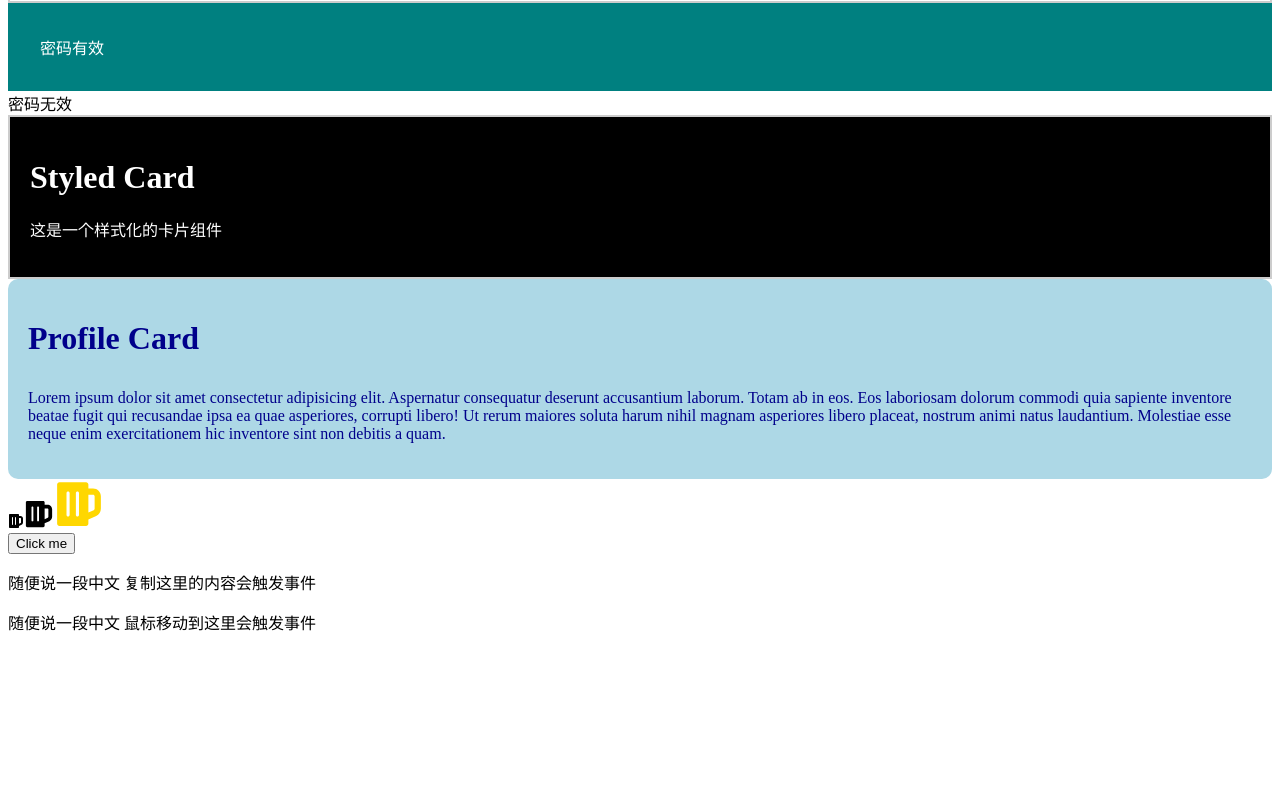
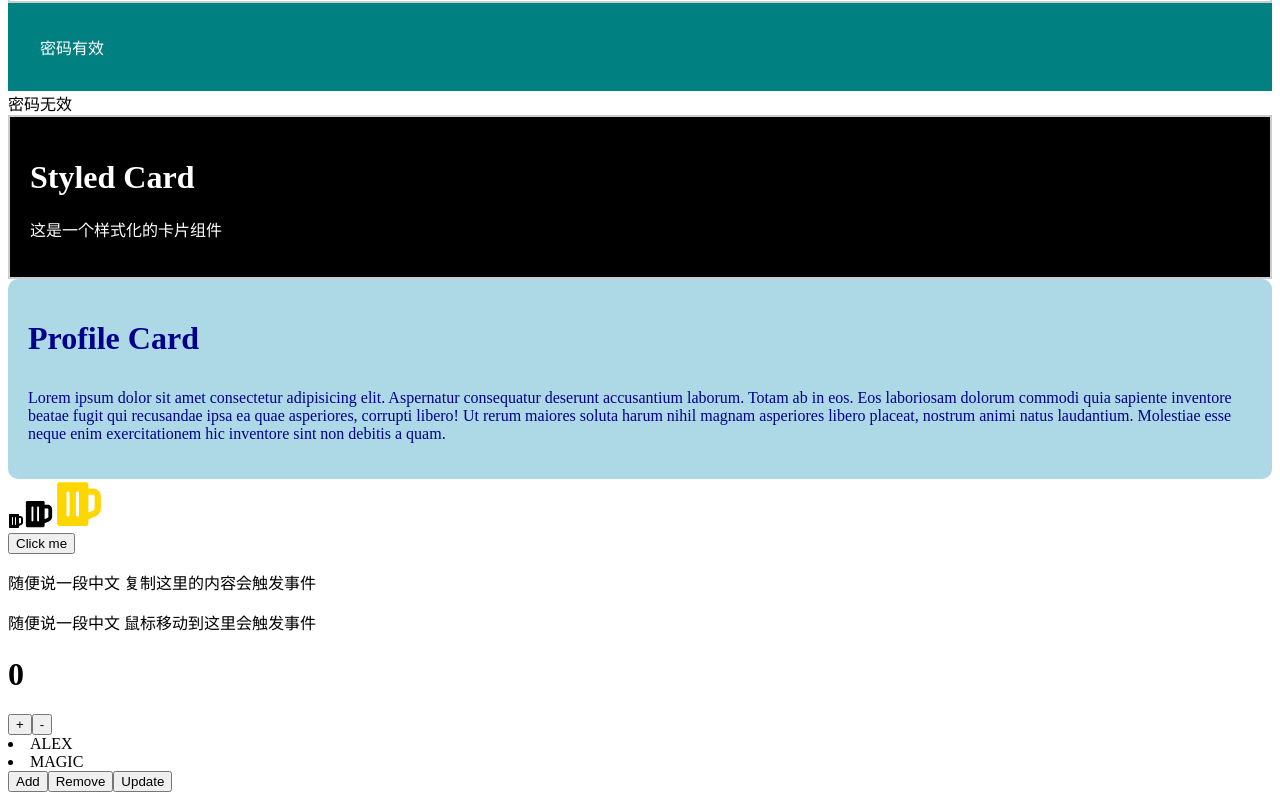
Before and after one commit to magiclz233/react-learn-examples, a React (Vite) app: page / in a window 1280 px wide. Shown: the part 691-1491 px from the top of the page. Before the commit the page ends 1341 px from the top, so only its background shows below. Built offline with nearby package versions, Linux system fonts and the light colour scheme.

Commit message:
feat(组件): 添加BaseCount和UpdateArrays组件
新增两个React功能组件：
- BaseCount实现基础计数器功能
- UpdateArrays演示数组状态操作

```diff
--- a/src/App.jsx
+++ b/src/App.jsx
@@ -18,6 +18,8 @@ import StyledCard from "./components/example6/StyledCard";
 import ProfileCard from "./components/example6/ProfileCard";
 import IconComponent from "./components/example6/IconComponent";
 import OnClick from "./components/example6/OnClick";
+import BaseCount from "./components/example7/BaseCount";
+import UpdateArrays from "./components/example7/UpdateArrays";
 
 const App = () => {
   return (
@@ -44,6 +46,8 @@ const App = () => {
       <ProfileCard />
       <IconComponent />
       <OnClick />
+      <BaseCount/>
+      <UpdateArrays/>
     </>
   );
 }
--- /dev/null
+++ b/src/components/example7/BaseCount.jsx
@@ -0,0 +1,18 @@
+import { useState } from 'react';
+
+const BaseCount = () => {
+    const [count, setCount] = useState(0);
+
+    const increment = () => setCount(count + 1);
+    const decrement = () => setCount(count - 1);
+
+    return (
+        <div>
+            <h1>{ count }</h1>
+            <button onClick={increment}>+</button>
+            <button onClick={decrement}>-</button>
+        </div>
+    );
+};
+
+export default BaseCount;
--- /dev/null
+++ b/src/components/example7/UpdateArrays.jsx
@@ -0,0 +1,21 @@
+import { useState } from 'react';
+
+const UpdateArrays = () => {
+    const [friends, setFriends] = useState(["ALEX", "MAGIC"]);
+    const addOne = () => setFriends([...friends, "mumu"]);
+    const removeOne = () => setFriends(friends.filter((f) => f !== "MAGIC"));
+    const updateOne = () =>
+        setFriends(friends.map((f) => (f === "ALEX" ? "ALEX TWO" : f)));
+    return (
+        <div>
+            {friends.map((t) => (
+                <li key={Math.random()}>{t}</li>
+            ))}
+            <button onClick={addOne}>Add</button>
+            <button onClick={removeOne}>Remove</button>
+            <button onClick={updateOne}>Update</button>
+        </div>
+    );
+};
+
+export default UpdateArrays;
```
